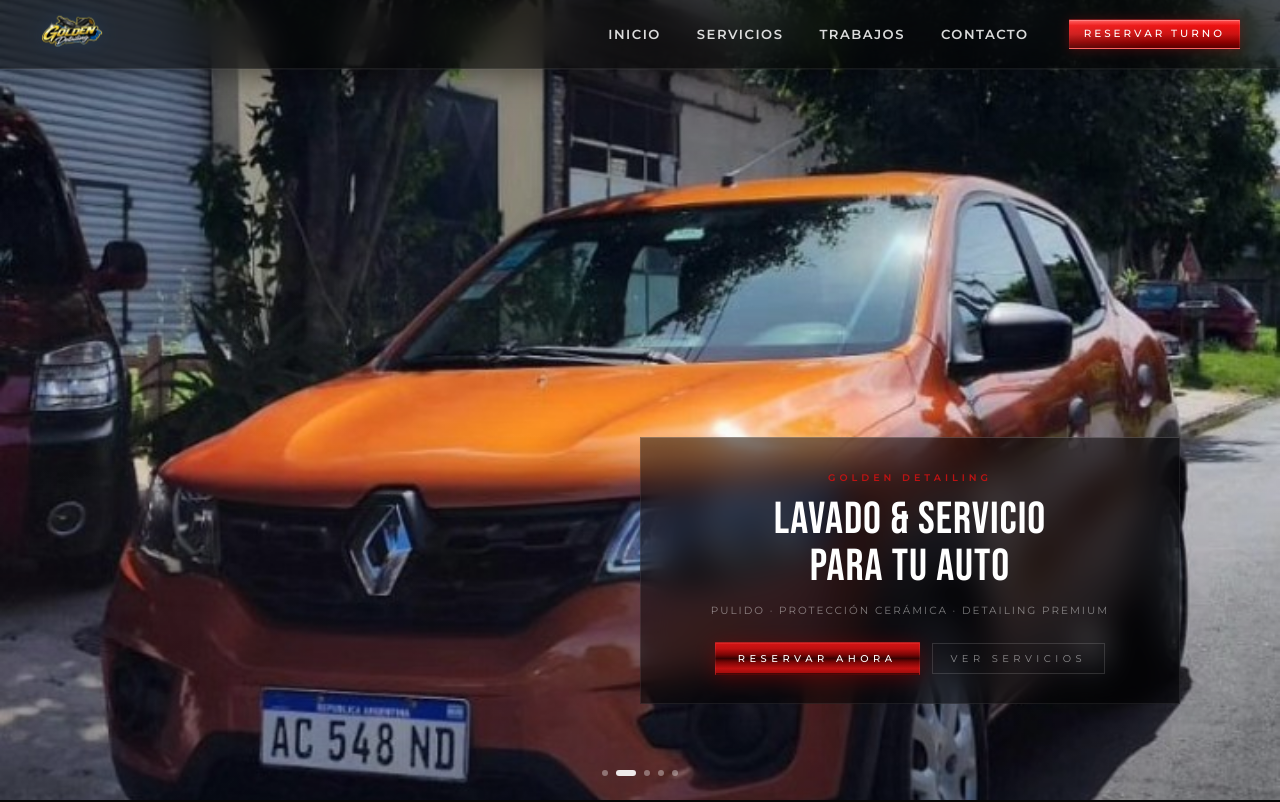
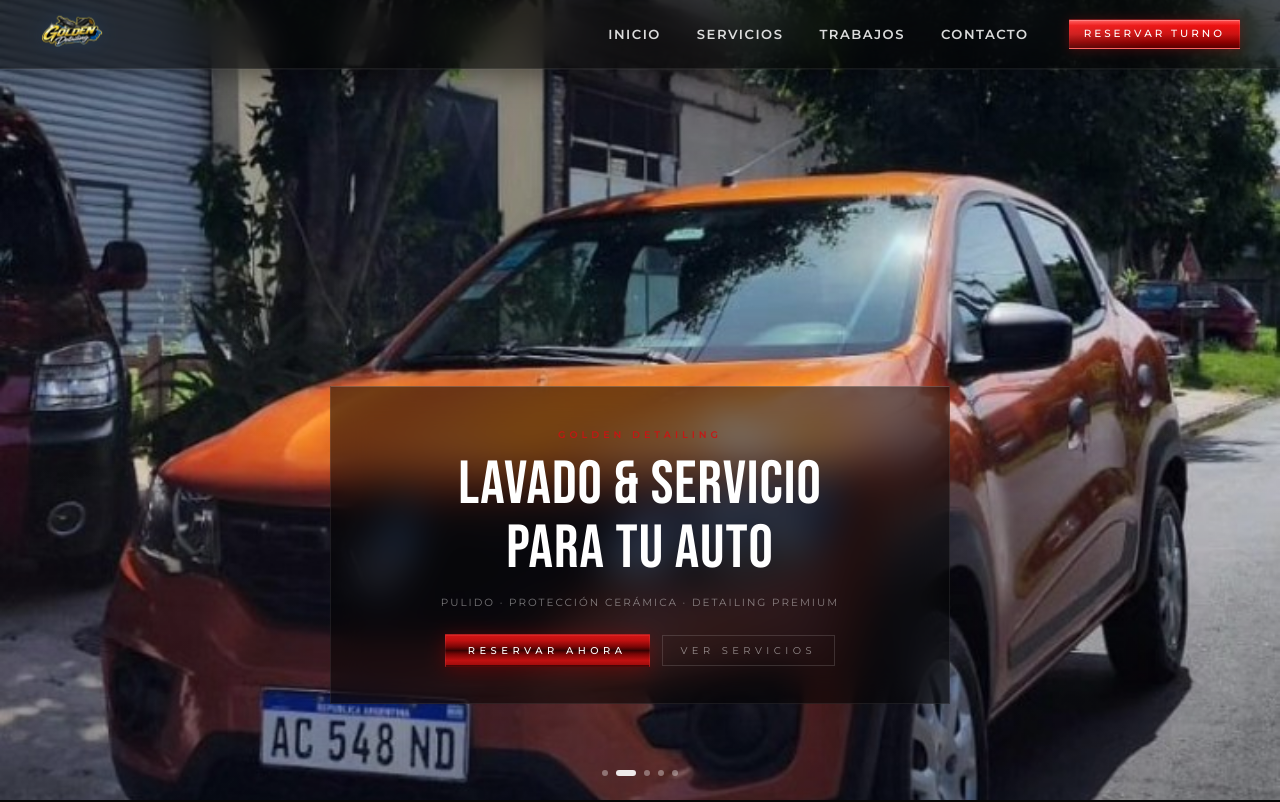
Before and after one commit to PACZKONATASHA/golden.detailing, a React (Vite) app: page / in a window 1280 px wide. Shown: the top 802 px of the page. Built offline with nearby package versions, Linux system fonts and the light colour scheme.

Commit message:
mejore la tarjeta en destock

```diff
--- a/src/components/Hero.css
+++ b/src/components/Hero.css
@@ -57,21 +57,25 @@
 /* =========================================
    TARJETA HERO
    ========================================= */
-.hero-card {
+.hero-card-wrapper {
   position: absolute;
   bottom: 12%;
   left: 50%;
   transform: translateX(-50%);
   z-index: 10;
-  background: rgba(0, 0, 0, 0.48);
-  backdrop-filter: blur(16px);
-  -webkit-backdrop-filter: blur(16px);
+  width: calc(100% - 80px);
+  max-width: 620px;
+}
+
+.hero-card {
+  background: rgba(0, 0, 0, 0.52);
+  backdrop-filter: blur(18px);
+  -webkit-backdrop-filter: blur(18px);
   border: 1px solid rgba(255, 255, 255, 0.08);
-  border-top: 1px solid rgba(255, 255, 255, 0.18);
-  padding: 32px 40px 28px;
-  max-width: 540px;
-  width: calc(100% - 80px);
+  border-top: 1px solid rgba(255, 255, 255, 0.2);
+  padding: 40px 48px 36px;
   text-align: center;
+  width: 100%;
 }
 
 .hero-card-tag {
@@ -87,10 +91,10 @@
 
 .hero-card-title {
   font-family: 'Bebas Neue', sans-serif;
-  font-size: clamp(2rem, 4vw, 2.8rem);
+  font-size: clamp(2rem, 5vw, 3.8rem);
   line-height: 1.05;
   color: #fff;
-  margin: 0 0 12px 0;
+  margin: 0 0 14px 0;
   letter-spacing: 1px;
 }
 
@@ -580,10 +584,13 @@
   }
 
   /* Tarjeta hero responsive */
-  .hero-card {
+  .hero-card-wrapper {
     bottom: 10%;
     width: calc(100% - 40px);
     max-width: 420px;
+  }
+
+  .hero-card {
     padding: 22px 24px 20px;
   }
 
@@ -602,10 +609,13 @@
     font-size: clamp(2rem, 10vw, 2.8rem);
   }
 
+  .hero-card-wrapper {
+    width: calc(100% - 24px);
+    bottom: 8%;
+  }
+
   .hero-card {
-    width: calc(100% - 24px);
     padding: 18px 16px 16px;
-    bottom: 8%;
   }
 
   .hero-card-title {
--- a/src/components/Hero.jsx
+++ b/src/components/Hero.jsx
@@ -99,6 +99,7 @@ const Hero = () => {
       </motion.header>
 
       {/* ===== TARJETA DE TEXTO ===== */}
+      <div className="hero-card-wrapper">
         <motion.div
           className="hero-card"
           initial={{ opacity: 0, y: 30 }}
@@ -113,6 +114,7 @@ const Hero = () => {
             <a href="#services" className="btn-ghost">Ver servicios</a>
           </div>
         </motion.div>
+      </div>
 
       {/* ===== PUNTOS INDICADORES ===== */}
       <div className="hero-dots">
```
Lines whose indentation alone changed are shown as unchanged.
